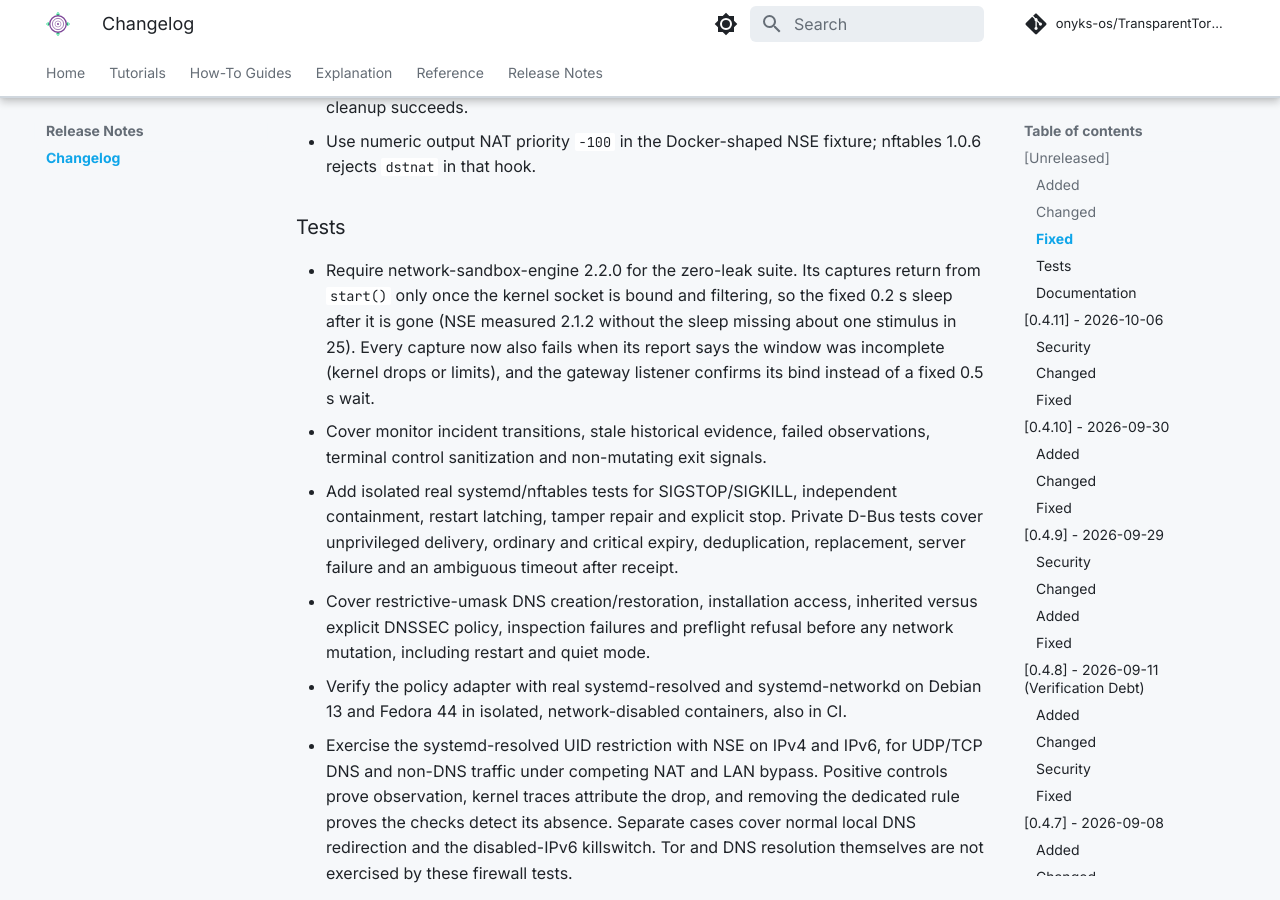
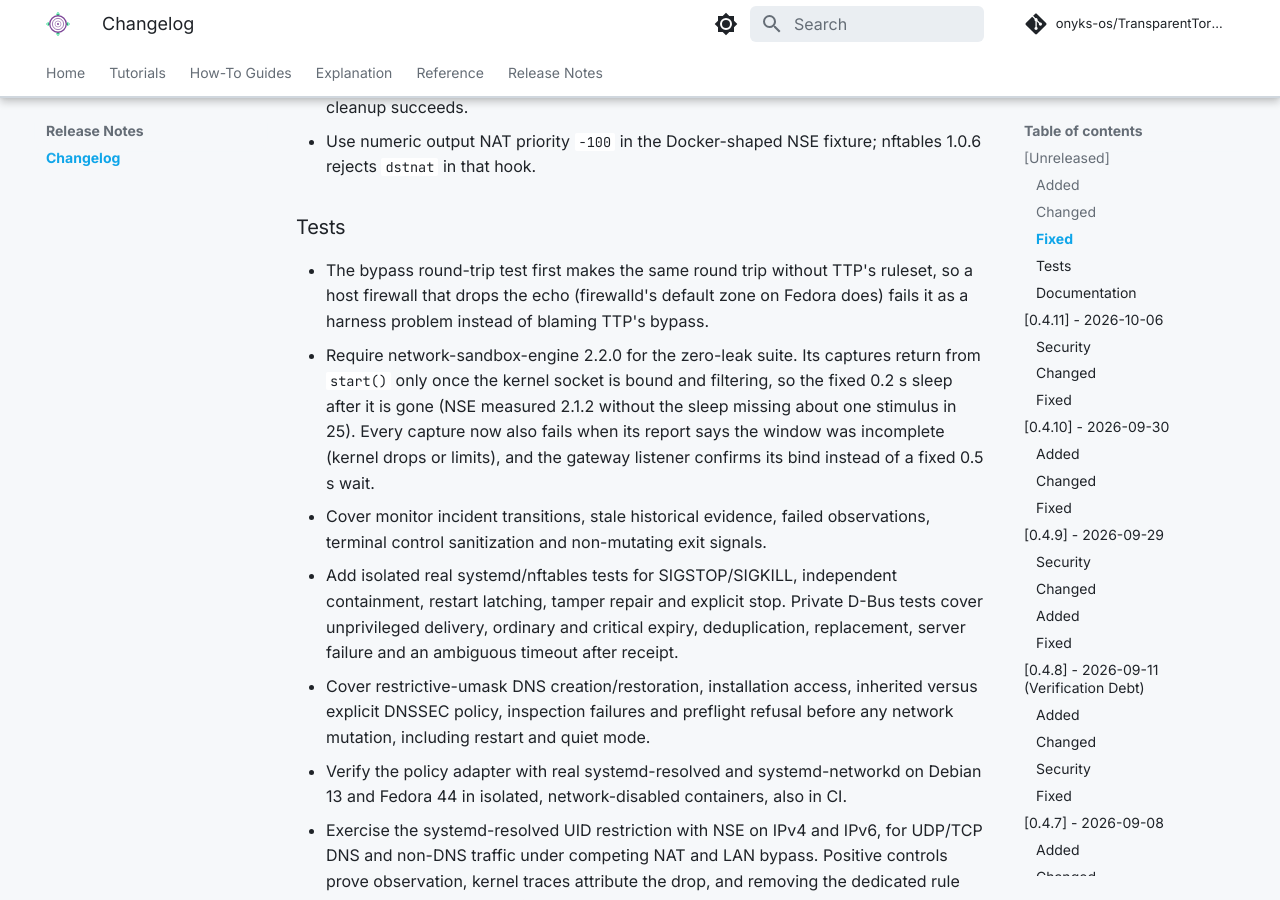
Before and after one commit to onyks-os/TransparentTorProxy, an MkDocs documentation site: the page built from docs/web/release-notes/changelog.md, in a window 1280 px wide and 900 px high, scrolled down 3814 px. Built offline with MkDocs 1.6.1 and Material for MkDocs 9.7.7, drawn with Linux system fonts in a browser that asks for light colours; comment, search, counter and statistics services are not loaded.

Commit message:
Tell a host firewall apart from a one-way bypass in the round-trip test (#168)
The echo server runs in the host's namespace, so the host's firewall sees
the request first. On a Fedora workstation firewalld's default public zone
drops it, and the test reported that as TTP breaking the bypass's return
path. It now makes the same round trip without TTP's ruleset first and
fails as a harness problem when that one gets no reply.

Signed-off-by: onyks-os <129986281+onyks-os@users.noreply.github.com>
Co-authored-by: Claude Opus 5.5 <noreply@anthropic.com>

```diff
--- a/docs/web/release-notes/changelog.md
+++ b/docs/web/release-notes/changelog.md
@@ -149,6 +149,9 @@ and this project adheres to [Semantic Versioning](https://semver.org/spec/v2.0.0
 
 ### Tests
 
+- The bypass round-trip test first makes the same round trip without TTP's
+  ruleset, so a host firewall that drops the echo (firewalld's default zone on
+  Fedora does) fails it as a harness problem instead of blaming TTP's bypass.
 - Require network-sandbox-engine 2.2.0 for the zero-leak suite. Its captures
   return from `start()` only once the kernel socket is bound and filtering, so
   the fixed 0.2 s sleep after it is gone (NSE measured 2.1.2 without the sleep
```
Also changed, not shown: CHANGELOG.md (+3 -0 lines), 1 other file.
